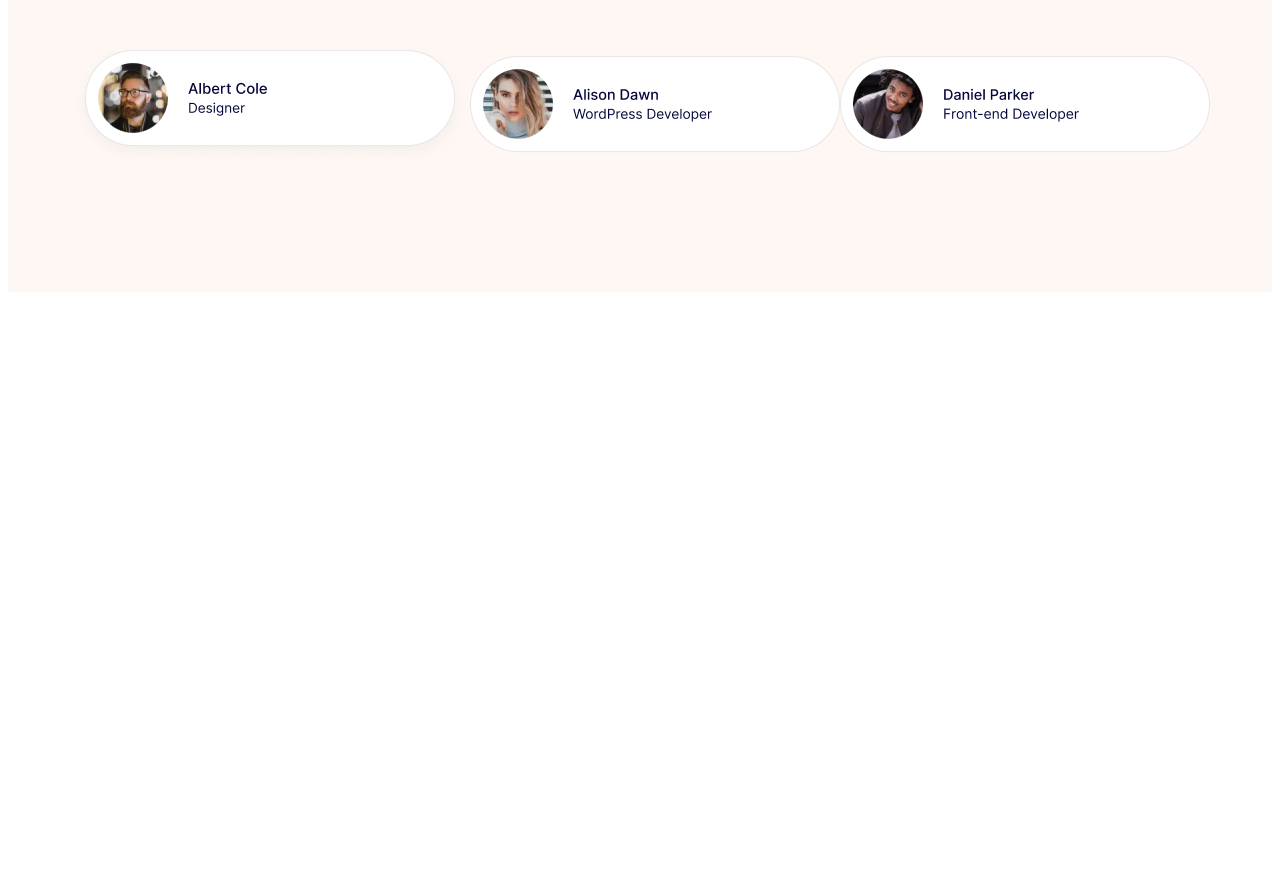
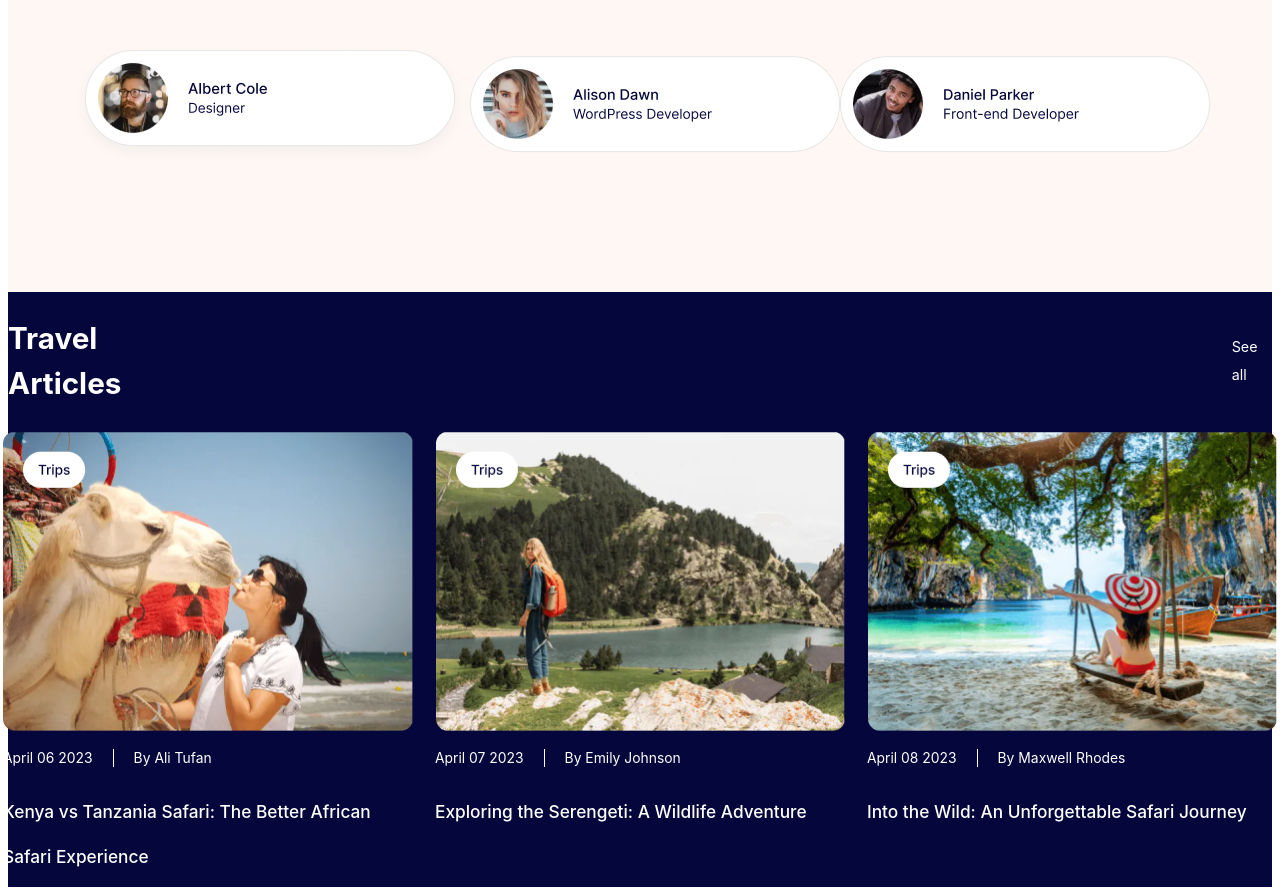
Before and after one commit to Chaitanya-05/Binary-Bharati-2345, a plain HTML site: page Figma/index.html in a window 1280 px wide. Shown: the part 1428-2323 px from the top of the page. Before the commit the page ends 1728 px from the top, so only its background shows below. Drawn offline with Linux system fonts and the light colour scheme.

Commit message:
completed vivek's part by himanshu

```diff
--- a/Bootstrap/src/style.css
+++ b/Bootstrap/src/style.css
@@ -1,48 +1,47 @@
-*{
+* {
   margin: 0;
   padding: 0;
   box-sizing: border-box;
 }
-.our-container{
+.our-container {
   max-width: 1600px;
   margin: auto;
 }
-.navbar{
+.navbar {
   display: flex;
   justify-content: space-between;
 }
-header .navbar .logo{
+header .navbar .logo {
   display: flex;
   justify-content: center;
   align-items: center;
 }
-header nav img{
+header nav img {
   height: 45px;
   width: 45px;
 }
-.company-images{
+.company-images {
   display: flex;
   justify-content: space-evenly;
   align-items: center;
   flex-wrap: wrap;
   padding: 12px;
 }
-.company-images img{
+.company-images img {
   width: 120px;
   height: 120px;
   margin: 12px;
   border: none;
 }
 
-
-@media (max-width : 1034px){
-    .company-images img{
+@media (max-width: 1034px) {
+  .company-images img {
     width: 99.4px;
     height: 99.4px;
   }
 }
-@media (max-width : 1024px){
-    .company-images img{
+@media (max-width: 1024px) {
+  .company-images img {
     width: 80px;
     height: 80px;
   }
@@ -50,27 +49,25 @@ header nav img{
 
 /* --------------------Rakesh------------------ */
 
-.review-container{
+.review-container {
   padding: 64px 0;
   background-color: #fff2cc;
 }
-.review-img-thumbnail{
+.review-img-thumbnail {
   background-color: transparent;
   margin: 0 auto 2rem;
 }
-.review-heading{
+.review-heading {
   margin-bottom: 2rem;
 }
-.container-business-info{
+.container-business-info {
   padding: 44px 0 33px;
   text-align: center;
 }
-.businesses-icon-container{
-
+.businesses-icon-container {
   list-style: none;
-
 }
-.view-container{
+.view-container {
   padding: 96px 0 84px;
   background-color: #ccffd5;
 }
@@ -78,76 +75,63 @@ header nav img{
   margin: 10px;
   height: 280px; /* Adjust as needed */
   overflow: hidden;
-    text-align:left;
-    padding:20px;
+  text-align: left;
+  padding: 20px;
   margin-top: 40px;
-
 }
-#hyper{
+#hyper {
   text-decoration: none;
   font-weight: 600;
   font-size: 36px;
 }
 /* --------------------Rakesh(END)------------------ */
 
-
-.ss1{
+.ss1 {
   width: 900px;
   height: 900px;
   padding-right: 100px;
   /* margin-right: 80px; */
 }
-.txt1 h1{
+.txt1 h1 {
   font-size: 42px;
   font-weight: bolder;
-
 }
-.txt1{
+.txt1 {
   /* border: 1px solid; */
   padding-bottom: 80px;
   /* margin-right: 80px; */
 }
 
-.cont2{
-    background-color: rgb(248,248,251);
+.cont2 {
+  background-color: rgb(248, 248, 251);
 }
 
-
-
-#cont2{
+#cont2 {
   padding: 20px;
-    background-color: rgb(248,248,251);
+  background-color: rgb(248, 248, 251);
 }
-.cont1{
+.cont1 {
   padding: 20px;
 }
-@media (max-width:950px){
-#cont2{
+@media (max-width: 950px) {
+  #cont2 {
     flex-direction: column;
   }
 }
-@media (max-width:950px){
-    #cont1{
+@media (max-width: 950px) {
+  #cont1 {
     flex-direction: column;
   }
 }
 
-
-
-
-
-
-
-
 /*.------------------------ Chaitanya ------------------------------*/
 /* Heading */
-    #features-info{
+#features-info {
   padding-top: 100px;
   padding-bottom: 100px;
-
 }
-    #features-info>div:first-child{
-    max-width:800px;
+#features-info > div:first-child {
+  max-width: 800px;
   font-weight: 800;
   letter-spacing: 2px;
   text-align: center;
@@ -155,7 +139,7 @@ font-weight: bolder;
   font-size: 48px;
   margin-bottom: 50px;
 }
-    #features-info-img{
+#features-info-img {
   max-width: 65%;
 }
 
@@ -165,12 +149,11 @@ font-weight: bolder;
   margin-top: 0px;
   border-radius: 15px;
 }
-    .accordion-header > img{
+.accordion-header > img {
   margin-right: 20px;
 }
 
-
-    #features-info-img>div>img{
+#features-info-img > div > img {
   width: 100%;
 }
 #accordion-sec {
@@ -179,12 +162,10 @@ font-weight: bolder;
 }
 /* Custom styles for the accordion */
 
-
 .accordion-item.active {
   border-color: #007bff;
   background-color: rgb(231, 237, 252);
   color: rgb(46, 68, 151);
-
 }
 
 .accordion-header {
@@ -195,15 +176,14 @@ font-weight: bolder;
   border-top: #007bff;
   border-radius: 8px;
 }
-.accordion-body >div{
+.accordion-body > div {
   font-weight: 500;
   transform: translateY(-20px);
   margin-top: 0%;
   margin-left: 70px;
   line-height: 100%;
-
 }
-.accordion-body >div a{
+.accordion-body > div a {
   line-height: 300%;
 }
 
@@ -216,39 +196,41 @@ font-weight: bolder;
   padding: 1rem;
 }
 /* Footer */
-.bot{
-    width: 60%;
+.bot {
+  width: 57%;
   display: flex;
   justify-content: space-between;
   align-items: center;
-    background-color: rgb(234,237,240);
-    /* padding: 15px 15px 5px 15px; */
+  background-color: rgb(234, 237, 240);
+
+  padding: 15px 15px 5px 15px;
 }
-.bot>button{
+
+.bot > button {
   background-color: rgb(13, 231, 13);
   padding: 5px 12px 5px 12px;
   border-radius: 4px;
   color: white;
 }
-.foot{
+.foot {
   display: grid;
   grid-template-areas: "a b c d e";
   padding: 30px;
+  background-color: rgb(234, 237, 240);
 }
 
-.foot>div:nth-of-type(1){
+.foot > div:nth-of-type(1) {
   grid-area: a;
 }
-.foot>div:nth-of-type(2){
+.foot > div:nth-of-type(2) {
   grid-area: b;
   display: flex;
   flex-direction: column;
   gap: 12px;
   justify-content: start;
   align-items: self-start;
-
 }
-.foot>div:nth-of-type(3){
+.foot > div:nth-of-type(3) {
   grid-area: c;
   display: flex;
   flex-direction: column;
@@ -256,7 +238,7 @@ font-weight: bolder;
   justify-content: start;
   align-items: self-start;
 }
-.foot>div:nth-of-type(4){
+.foot > div:nth-of-type(4) {
   grid-area: d;
   display: flex;
   flex-direction: column;
@@ -264,7 +246,7 @@ font-weight: bolder;
   justify-content: start;
   align-items: self-start;
 }
-.foot>div:nth-of-type(5){
+.foot > div:nth-of-type(5) {
   grid-area: e;
   display: flex;
   flex-direction: column;
@@ -273,10 +255,30 @@ font-weight: bolder;
   align-items: self-start;
 }
 
-@media (max-width:1050px){
-    .foot{
+@media (max-width: 1050px) {
+  .foot {
     display: grid;
-        grid-template-areas: "a . . ."
+    grid-template-areas:
+      "a . . ."
       "b c d e";
   }
 }
+@media (max-width: 940px) {
+  .foot {
+    display: grid;
+    grid-template-areas:
+      "a ."
+      "b c"
+      "d e";
+    gap: 30px;
+  }
+}
+@media (max-width: 850px) {
+  .bot {
+    margin-left: 165px;
+    display: flex;
+    flex-direction: column;
+    justify-content: center;
+    align-items: center;
+  }
+}
--- a/Figma/index.html
+++ b/Figma/index.html
@@ -71,9 +71,51 @@
           </div>
         </div>
       </section>
+      <!-- Himanshu -->
       <!-- Vivek -->
       <section></section>
-      <section></section>
+      <!-- Vivek -->
+      <!-- Himanshu -->
+      <section class="sec3">
+        <div class="txt3">
+          <h2>Travel Articles</h2>
+          <p>See all</p>
+        </div>
+        <div class="contt">
+          <div>
+            <img src="Link.png" alt="" />
+            <div class="p1">
+              <p>April 06 2023</p>
+              <p>By Ali Tufan</p>
+            </div>
+            <div class="p2">
+              <div><p>Kenya vs Tanzania Safari: The Better African</p></div>
+              <div><p>Safari Experience</p></div>
+            </div>
+          </div>
+          <div>
+            <img src="Link-2.png" alt="" />
+            <div class="p1">
+              <p>April 07 2023</p>
+              <p>By Emily Johnson</p>
+            </div>
+            <div class="p2">
+              <div><p>Exploring the Serengeti: A Wildlife Adventure</p></div>
+            </div>
+          </div>
+          <div>
+            <img src="Link-3.png" alt="" />
+            <div class="p1">
+              <p>April 08 2023</p>
+              <p>By Maxwell Rhodes</p>
+            </div>
+            <div class="p2">
+              <div><p>Into the Wild: An Unforgettable Safari Journey</p></div>
+            </div>
+          </div>
+        </div>
+      </section>
+      <!-- Himanshu -->
       <!-- Sathwik -->
       <section></section>
       <section></section>
--- a/Figma/styles.scss
+++ b/Figma/styles.scss
@@ -92,3 +92,68 @@
     padding-bottom: 120px;
   }
 }
+.sec3 {
+  max-width: 1920px;
+  background-color: rgb(5, 7, 60);
+  margin: auto;
+  display: flex;
+  flex-direction: column;
+  justify-content: center;
+  align-items: center;
+  .txt3 {
+    color: white;
+    display: flex;
+    justify-content: center;
+    align-items: center;
+    gap: 1035px;
+    h2 {
+      font-family: Inter;
+      font-size: 29.65px;
+      font-weight: 700;
+      line-height: 45px;
+      text-align: left;
+    }
+    p {
+      font-family: Inter;
+      font-size: 14.3px;
+      font-weight: 400;
+      line-height: 28.13px;
+      text-align: left;
+    }
+  }
+  .contt {
+    display: flex;
+    gap: 22px;
+    img {
+      width: 409.98px;
+      height: 299.98px;
+      top: 95px;
+      left: 15px;
+      gap: 0px;
+      opacity: 0px;
+    }
+    .p1 {
+      display: flex;
+      color: white;
+      gap: 20px;
+      font-family: Inter;
+      font-size: 13.89px;
+      font-weight: 400;
+      line-height: 18.2px;
+      text-align: left;
+
+      > p:nth-of-type(1) {
+        border-right: 1px solid white;
+        padding-right: 20px;
+      }
+    }
+    .p2 {
+      color: white;
+      font-family: Inter;
+      font-size: 17.3px;
+      font-weight: 500;
+      line-height: 27px;
+      text-align: left;
+    }
+  }
+}
```
Also changed, not shown: Bootstrap/src/index.html (+20 -12 lines), Figma/Link-2.png (added), Figma/Link-3.png (added), Figma/Link.png (added), Figma/styles.css, 1 other file. Lines whose indentation alone changed are shown as unchanged.
